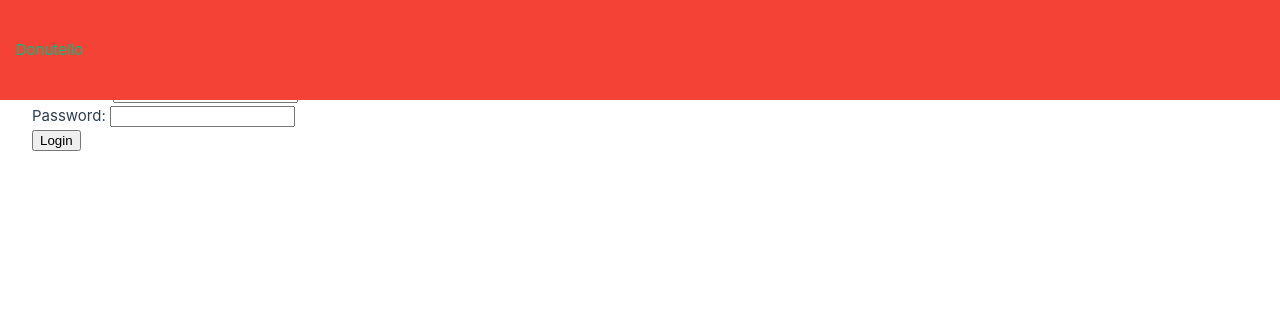
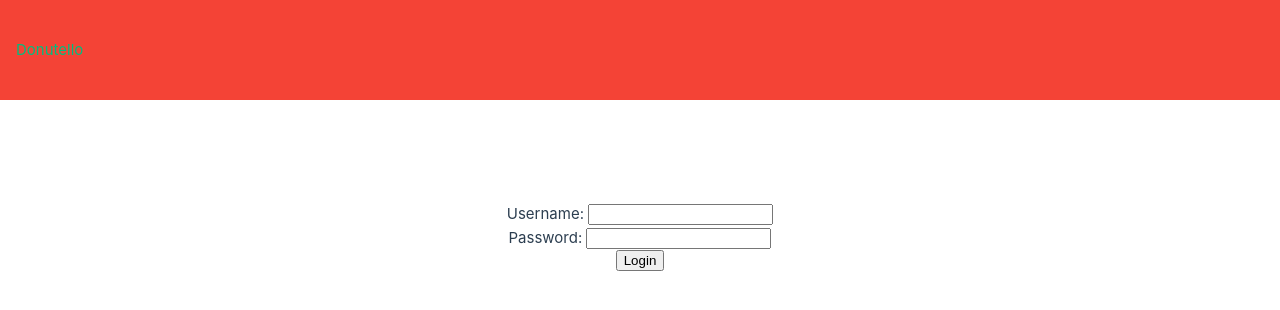
Before and after one commit to Siebiba/Donutello-app, a Vue app: page / in a window 1280 px wide. Shown: the top 310 px of the page. Built offline with nearby package versions, Linux system fonts and the light colour scheme.

Commit message:
feat: add fetch statement for login and gallery

```diff
--- a/src/components/DonutOrders.vue
+++ b/src/components/DonutOrders.vue
@@ -5,7 +5,7 @@ import { onMounted, reactive, ref } from 'vue'
 let donutOrders = reactive({ donuts: [] });
 
 onMounted(() => {
-    fetch('http://localhost:3000/api/v1/donuts', {
+    fetch('https://donutello-api.onrender.com/api/v1/donuts', {
         method: 'GET',
         headers: {
             'Content-Type': 'application/json',
@@ -61,7 +61,7 @@ let id = event.target.id;
 console.log(id);
 
 
-fetch('http://localhost:3000/api/v1/donuts/'+ id, {
+fetch('https://donutello-api.onrender.com/api/v1/donuts/'+ id, {
     method: 'DELETE',
     headers: {
             'Content-Type': 'application/json',
--- a/src/components/LoginForm.vue
+++ b/src/components/LoginForm.vue
@@ -15,7 +15,7 @@ const login = async () => {
     console.log('login');
   error.value = ''
 
-  fetch('http://localhost:3000/users/login', {
+  fetch('https://donutello-api.onrender.com/users/login', {
         method: 'POST',
         headers: {
             'Content-Type': 'application/json'
@@ -64,3 +64,18 @@ const login = async () => {
         <button type="submit" class="btn btn-primary" >Login</button>
     </form>
 </template>
+
+<style scoped>
+
+form {
+  display: flex;
+  flex-direction: column;
+  align-items: center;
+  justify-content: center;
+  margin-top: 10%;
+}
+
+
+
+
+</style>
```
